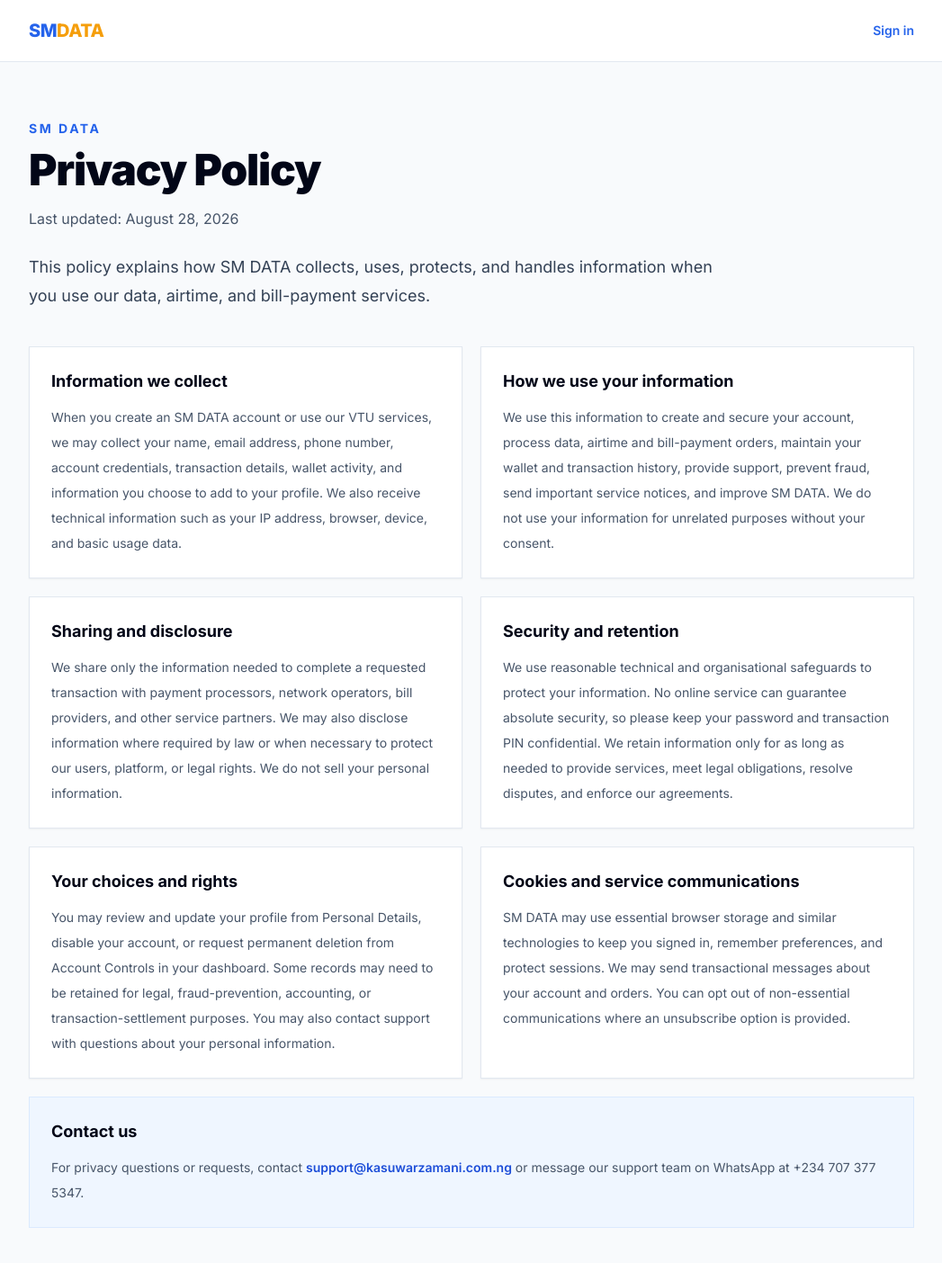
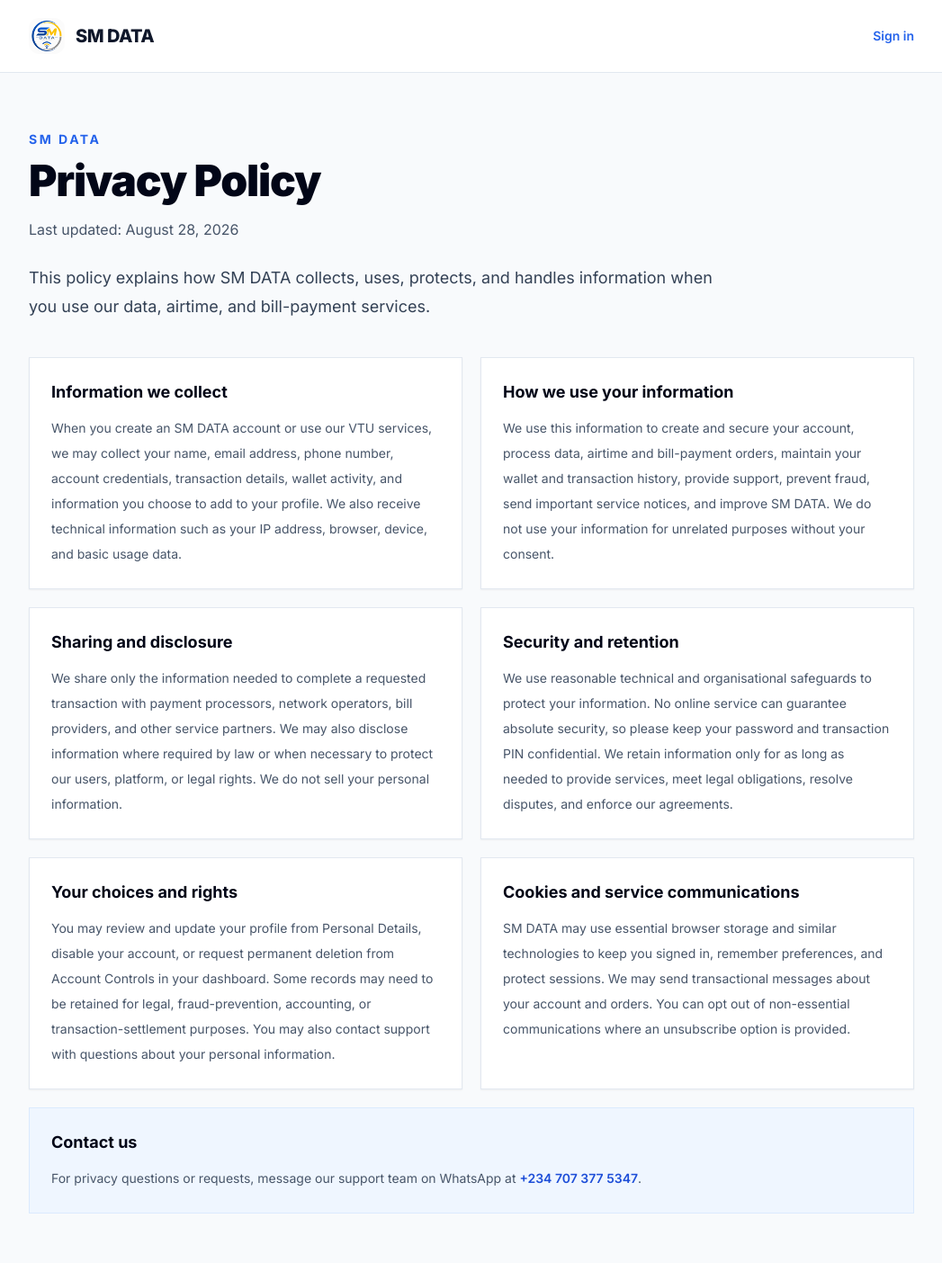
Before and after one commit to elishaadamu/sm-data-vtu-website, a Next.js app: page /privacy-policy in a window 1280 px wide. Shown: the top 1404 px of the page at 90% size, without its empty margins (116-1163 px from the left). Built offline with nearby package versions, Linux system fonts and the light colour scheme; no server answers.

Commit message:
feat: enhance account management with improved user identity resolution and API integration for account disable and delete actions; update privacy policy links and add navigation to privacy policy

```diff
--- a/app/dashboard/account/page.jsx
+++ b/app/dashboard/account/page.jsx
@@ -15,9 +15,23 @@
 
   const getCurrentUser = () => {
     const storedUser = localStorage.getItem("user");
-    const user = storedUser ? decryptData(storedUser) : null;
-    if (!user?._id) throw new Error("Your session has expired. Please sign in again.");
-    return user;
+    const decryptedUser = storedUser ? decryptData(storedUser) : null;
+    const user =
+      decryptedUser?.user ||
+      decryptedUser?.data?.user ||
+      decryptedUser?.data ||
+      decryptedUser;
+    const userId = user?._id || user?.id;
+
+    if (!userId) {
+      console.error("Unable to resolve user identity from stored session:", {
+        hasStoredSession: Boolean(storedUser),
+        decryptedUser,
+      });
+      throw new Error("Your session has expired. Please sign in again.");
+    }
+
+    return { ...user, _id: userId };
   };
 
   const disableAccount = async () => {
@@ -25,11 +39,17 @@
     setLoading("disable");
     try {
       const user = getCurrentUser();
-      await axios.put(`${apiUrl(API_CONFIG.ENDPOINTS.PROFILE.UPDATE_USER)}/${user._id}`, { isActive: false });
+      const response = await axios.patch(
+        apiUrl(API_CONFIG.ENDPOINTS.AUTH.DISABLE_ACCOUNT),
+        { userId: user._id },
+        { withCredentials: true }
+      );
+      console.log("Disable account response:", response);
       localStorage.removeItem("user");
       toast.success("Your account has been disabled.");
       setTimeout(() => router.push("/signin"), 1000);
     } catch (error) {
+      console.error("Disable account error:", error.response || error);
       toast.error(error.response?.data?.message || error.message || "Unable to disable your account.");
     } finally {
       setLoading("");
@@ -41,11 +61,17 @@
     setLoading("delete");
     try {
       const user = getCurrentUser();
-      await axios.delete(`${apiUrl(API_CONFIG.ENDPOINTS.PROFILE.DELETE)}/${user._id}`);
-      localStorage.removeItem("user");
+      const response = await axios.delete(
+        apiUrl(API_CONFIG.ENDPOINTS.AUTH.DELETE_ACCOUNT),
+        { data: { userId: user._id }, withCredentials: true }
+      );
+      console.log("Delete account response:", response);
+        localStorage.removeItem("user");
       toast.success("Your account has been deleted.");
       setTimeout(() => router.push("/signup"), 1000);
     } catch (error) {
+
+        console.error("Delete account error:", error);
       toast.error(error.response?.data?.message || error.message || "Unable to delete your account.");
     } finally {
       setLoading("");
--- a/app/privacy-policy/page.jsx
+++ b/app/privacy-policy/page.jsx
@@ -1,4 +1,6 @@
+import Image from "next/image";
 import Link from "next/link";
+import Logo from "@/assets/logo/sm-data.png";
 
 const sections = [
   {
@@ -32,8 +34,9 @@
     <main className="min-h-screen bg-slate-50 text-slate-800">
       <header className="border-b border-slate-200 bg-white">
         <div className="mx-auto flex max-w-5xl items-center justify-between px-5 py-5">
-          <Link href="/" className="text-xl font-extrabold tracking-tight text-slate-900">
-            <span className="text-blue-600">SM</span><span className="text-amber-500">DATA</span>
+          <Link href="/" className="flex items-center gap-3">
+            <Image src={Logo} alt="SM Data" className="h-10 w-10 rounded-xl object-contain" priority />
+            <span className="text-xl font-extrabold tracking-tight text-slate-900">SM DATA</span>
           </Link>
           <Link href="/signin" className="text-sm font-semibold text-blue-600 hover:text-blue-800">
             Sign in
@@ -63,7 +66,16 @@
         <section className="mt-5 border border-blue-100 bg-blue-50 p-6">
           <h2 className="text-lg font-bold text-slate-950">Contact us</h2>
           <p className="mt-3 text-sm leading-7 text-slate-600">
-            For privacy questions or requests, contact <a className="font-semibold text-blue-700 hover:underline" href="mailto:support@kasuwarzamani.com.ng">support@kasuwarzamani.com.ng</a> or message our support team on WhatsApp at +234 707 377 5347.
+            For privacy questions or requests, message our support team on WhatsApp at{" "}
+            <a
+              className="font-semibold text-blue-700 hover:underline"
+              href="https://wa.me/2347073775347"
+              target="_blank"
+              rel="noopener noreferrer"
+            >
+              +234 707 377 5347
+            </a>
+            .
           </p>
         </section>
       </div>
--- a/app/signin/page.jsx
+++ b/app/signin/page.jsx
@@ -68,7 +68,8 @@
     try {
       const response = await axios.post(
         apiUrl(API_CONFIG.ENDPOINTS.AUTH.SIGNIN),
-        payload
+        payload,
+        { withCredentials: true }
       );
 
       if (!response.data) {
--- a/components/LandingHome.jsx
+++ b/components/LandingHome.jsx
@@ -310,6 +310,12 @@
             >
               FAQ
             </a>
+            <Link
+              href="/privacy-policy"
+              className="transition-colors hover:text-emerald-600"
+            >
+              Privacy
+            </Link>
           </nav>
 
           <div className="flex items-center gap-3">
@@ -363,6 +369,13 @@
                   {item}
                 </a>
               ))}
+              <Link
+                href="/privacy-policy"
+                onClick={() => setMobileMenuOpen(false)}
+                className="rounded-lg px-4 py-2.5 text-sm font-medium text-slate-600 hover:bg-slate-50 hover:text-emerald-600"
+              >
+                Privacy Policy
+              </Link>
               <div className="mt-2 pt-2 border-t border-slate-100 flex flex-col gap-2">
                 <Link
                   href="/signin"
@@ -1141,6 +1154,7 @@
                   { label: "Buy Airtime", href: "/signin" },
                   { label: "Pay Bills", href: "/signin" },
                   { label: "BVN / NIN", href: "/signin" },
+                  { label: "Privacy Policy", href: "/privacy-policy" },
                 ].map((link) => (
                   link.isDownload ? (
                     <a
--- a/configs/api.jsx
+++ b/configs/api.jsx
@@ -7,6 +7,8 @@
     AUTH: {
       SIGNUP: "/auth/register",
       SIGNIN: "/auth/login",
+      DISABLE_ACCOUNT: "/auth/disable-account",
+      DELETE_ACCOUNT: "/auth/delete-account",
     },
 
     ACCOUNT: {
```
